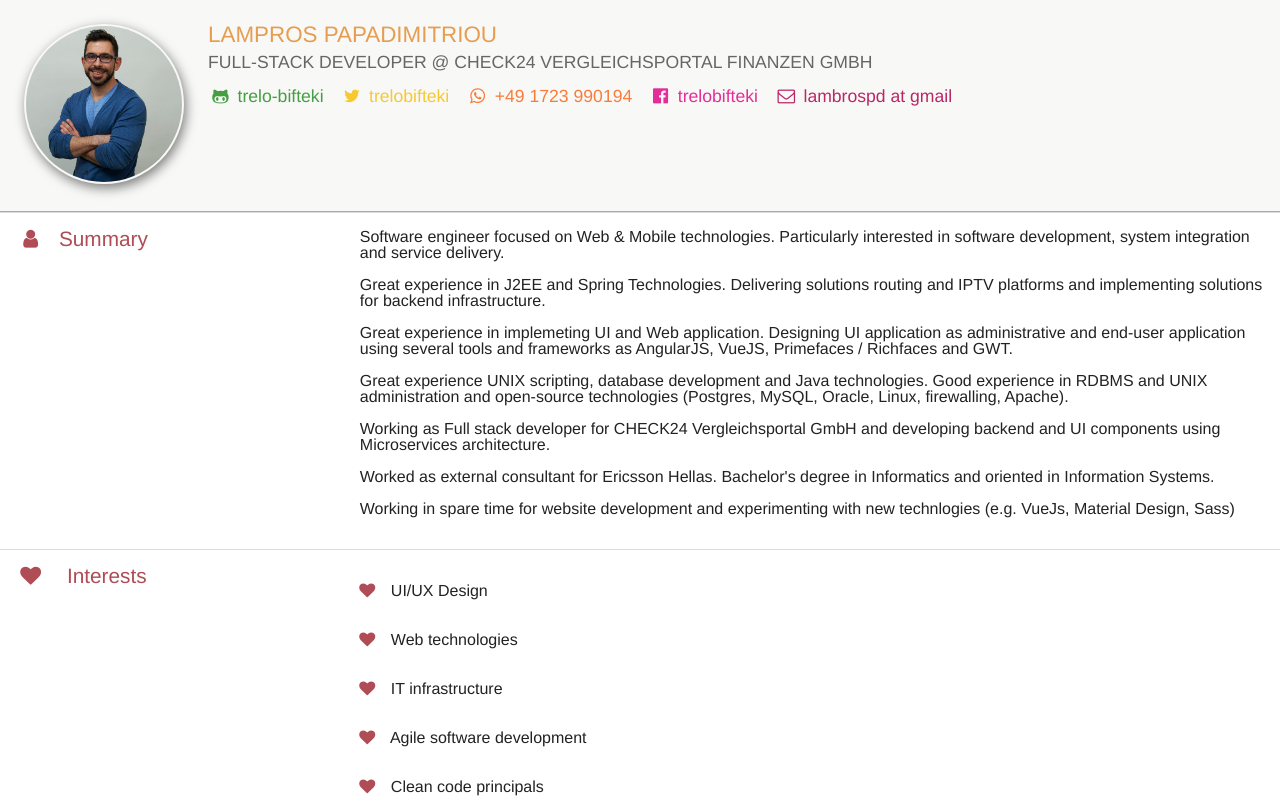
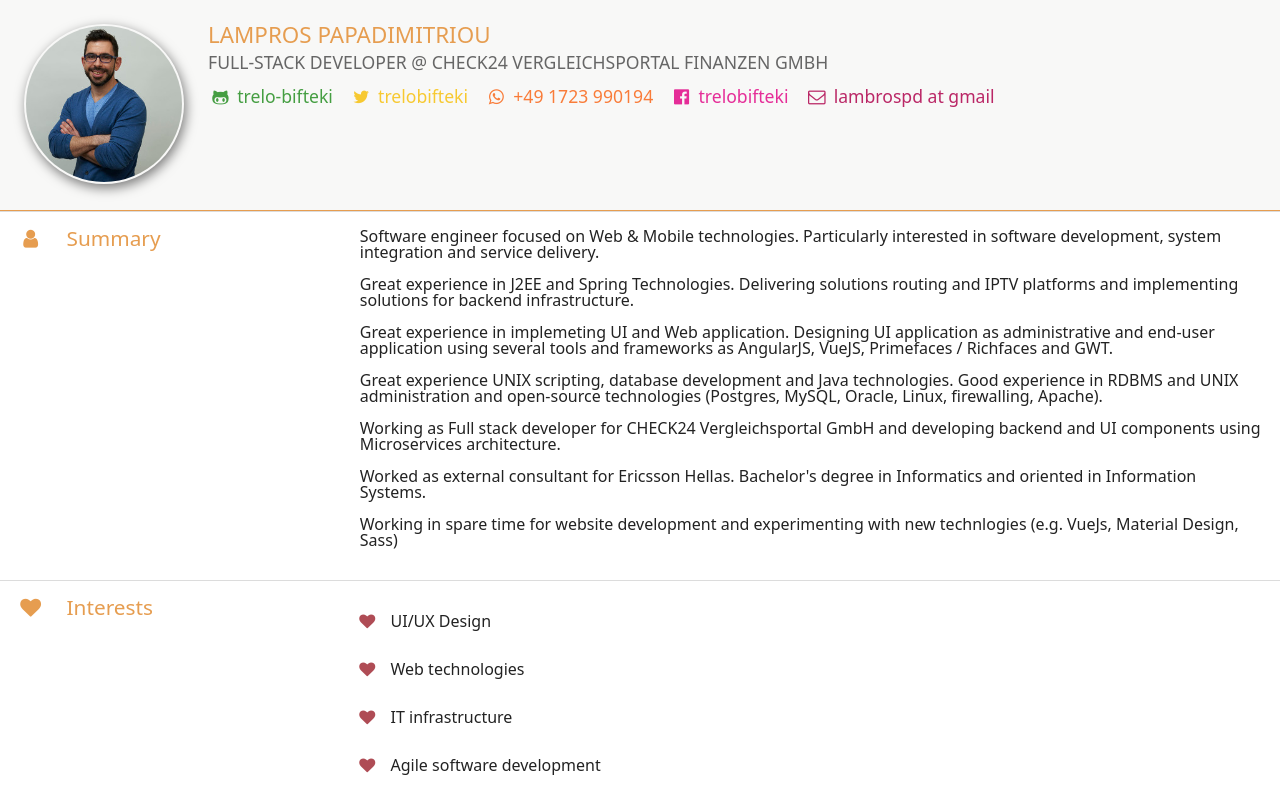
Before and after one commit to trelo-bifteki/www.trelobifteki.com, a Vue app: page / in a window 1280 px wide. Shown: the top 800 px of the page. Built offline with nearby package versions, Linux system fonts and the light colour scheme.

Commit message:
adding more metadata information and changing section color and default font size

```diff
--- a/index.html
+++ b/index.html
@@ -2,29 +2,37 @@
 <html lang="en-us">
   <head>
     <meta charset="utf-8">
+    <title>Trelobifteki - Lampros Papadimitriou personal homepage</title>
+
+    <meta name="viewport" content="width=device-width,initial-scale=1.0">
     <meta http-equiv="X-UA-Compatible" content="IE=edge">
-    <meta name="viewport" content="width=device-width,initial-scale=1.0">
-    <title>Trelobifteki - Lampros Papadimitriou personal homepage</title>
-    <meta name="author" content="@trelo_bifteki">
-    <meta property="og:title" content="Lampros Papadimitriou">
+
+    <meta property="og:type" content="website">
+    <meta property="og:title" content="Lampros Papadimitriou personal homepage">
+    <meta property="og:description" content="Backend-end Developer, Front-end Developer, Full-stack developer">
+    <meta property="og:site_name" content="Lampros Papadimitriou personal homepage">
+    <meta property="og:url" content="http://www.trelobifteki.com">
+    <meta property="og:image" content="static/trelobifteki.jpg">
+    <meta property="og:locale" content="en_US">
+
     <meta name="author" content="Lampros Papadimitriou">
-    <meta property="og:locale" content="en_US">
     <meta name="description" content="Backend-end Developer, Front-end Developer, Full-stack developer">
-    <meta property="og:description" content="Backend-end Developer, Front-end Developer, Full-stack developer">
+
+    <!-- Favicon -->
+    <link rel="icon" type="image/x-icon" href="static/favicon.ico">
+    <link rel="shortcut icon" type="image/x-icon"  href="static/favicon.ico">
+
     <link rel="canonical" href="http://www.trelobifteki.com">
-    <meta property="og:url" content="http://www.trelobifteki.com">
-    <meta property="og:site_name" content="Lampros Papadimitriou">
-    <meta property="og:image" content="static/favicon.ico">
+
     <meta name="twitter:card" content="summary">
     <meta name="twitter:site" content="https://www.twitter.com/trelobifteki">
     <meta name="twitter:creator" content="@trelobifteki">
     <meta name="twitter:title" content="Lampros Papadimitriou">
     <meta name="twitter:description" content="Backend-end Developer, Front-end Developer, Full-stack developer. I design and code beautifully simple things, and I love what I do.">
-    <meta name="twitter:image" content="http://mattfarley.ca/img/og_thumbnail.png">
-    <meta name="twitter:image:alt" content="Matt Farley">
+    <meta name="twitter:image" content="static/trelobifteki.jpg">
+    <meta name="twitter:image:alt" content="Lampros Papadimitriou">
+
     <link rel="stylesheet" media="all" href="static/fontello/css/kokopiko.css" />
-    <!-- Favicon -->
-    <link rel="icon" type="image/x-icon" href="static/favicon.ico" />
 
   </head>
   <body>
--- a/src/App.vue
+++ b/src/App.vue
@@ -21,7 +21,8 @@ html,
 body {
   background-color: #FFF;
   color: #222;
-  font-family:  Helvetica, Arial, sans-serif;
+  font-family:  system-ui,Helvetica, Arial, sans-serif;
+  font-size: 100%;
 }
 
 *, *:before, *:after {
--- a/src/components/BioSummary.vue
+++ b/src/components/BioSummary.vue
@@ -1,6 +1,11 @@
 <script>
 export default {
   name: 'BioSummary',
+  data() {
+    return {
+      showMore: false,
+    };
+  },
 };
 </script>
 
--- a/src/components/CurriculumVitae.vue
+++ b/src/components/CurriculumVitae.vue
@@ -67,7 +67,7 @@ export default {
 
     <section class="route-cv__panel">
       <h2 class="route-cv__heading route-cv__panel-label">
-        <i class="route-cv__interest-icon icon-user"></i>
+        <i class="route-cv__icon icon-user"></i>
         Summary
       </h2>
       <article class="route-cv__panel-container route-cv__panel-container--padding">
@@ -162,7 +162,7 @@ export default {
 }
 
 .route-cv__heading {
-  color: var(--color-theme-red);
+  color: var(--color-theme-orange);
   font-size: var(--font-size-l);
   margin: var(--space);
 }
@@ -194,7 +194,7 @@ export default {
 }
 
 .route-cv__icon {
-  color: var(--color-theme-red);
+  color: var(--color-theme-orange);
   margin-right: var(--space);
 }
 
```
Also changed, not shown: static/trelobifteki.jpg (added).
